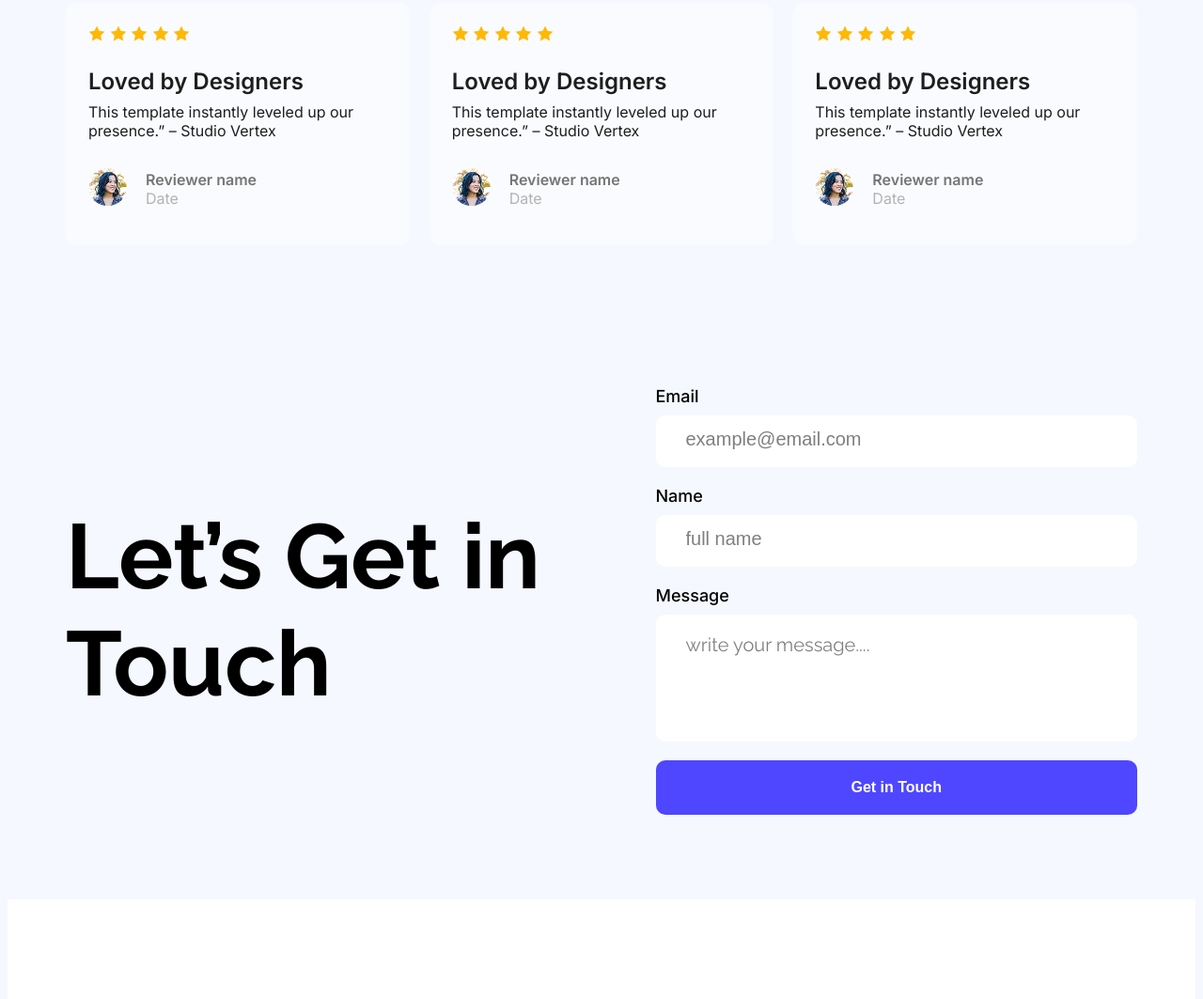
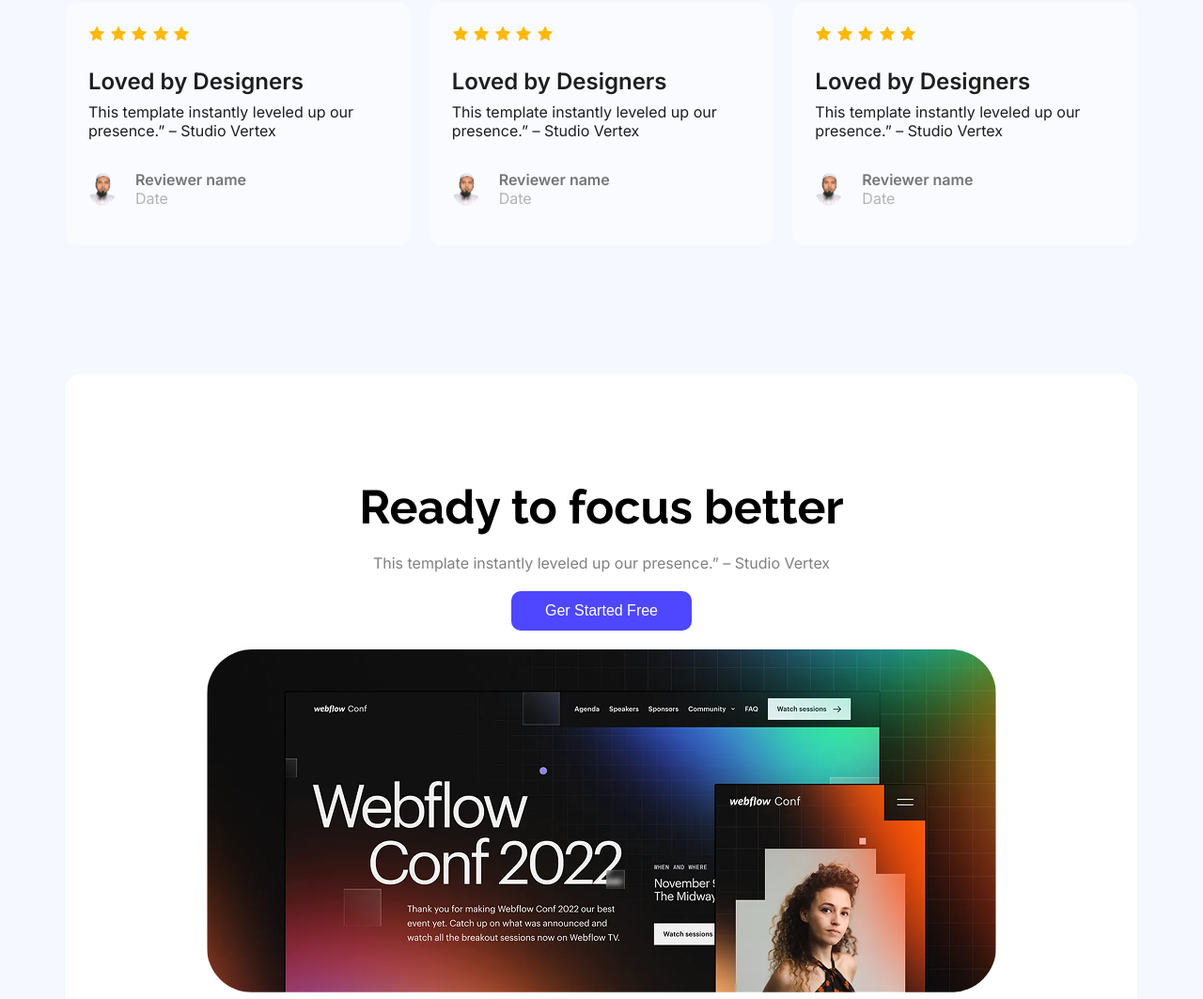
Before and after one commit to MD-ELIUS/ph-assignment-01, a plain HTML site: page index.html in a window 1280 px wide. Shown: the part 1980-3043 px from the top of the page at 94% size. Drawn offline with Linux system fonts and the light colour scheme.

Commit message:
focus section added

```diff
--- a/index.html
+++ b/index.html
@@ -61,7 +61,7 @@
                 </div>
          </section>
 
-         <!-- Feedback Section -->
+        <!-- Feedback Section -->
           <section class="feedback-section container">
             <h2 class="feedback-title raleway-normal">What our users say</h2>
             <div class="feedback-review-container inter-normal">
@@ -76,7 +76,7 @@
                     <h3 class="review-title">Loved by Designers</h3>
                     <p class="review-subtitle">This template instantly leveled up our presence.” – Studio Vertex</p>
                     <div class="reviewer">
-                      <div> <img src="images/avatar.png" alt=""></div>
+                      <div> <img src="images/elius.png" alt=""></div>
                        <div class="reviwer-details">
                         <p class="reviewer-name">Reviewer name</p>
                         <p class="reviewer-date">Date</p>
@@ -95,7 +95,7 @@
                     <h3 class="review-title">Loved by Designers</h3>
                     <p class="review-subtitle">This template instantly leveled up our presence.” – Studio Vertex</p>
                     <div class="reviewer">
-                        <div> <img src="images/avatar.png" alt=""></div>
+                        <div> <img src="images/elius.png" alt=""></div>
                        <div class="reviewer-details">
                         <p class="reviewer-name">Reviewer name</p>
                         <p class="reviewer-date">Date</p>
@@ -114,7 +114,7 @@
                     <h3 class="review-title">Loved by Designers</h3>
                     <p class="review-subtitle">This template instantly leveled up our presence.” – Studio Vertex</p>
                     <div class="reviewer">
-                      <div> <img src="images/avatar.png" alt=""></div>
+                      <div> <img src="images/elius.png" alt=""></div>
                        <div class="reviewer-details">
                         <p class="reviewer-name">Reviewer name</p>
                         <p class="reviewer-date">Date</p>
@@ -123,6 +123,14 @@
                 </div>
             </div>
           </section>
+
+        <!-- Focus Section -->
+         <section class="focus-section container raleway-normal">
+            <h2 class="focus-title">Ready to focus better</h2>
+            <p class="focus-subtitle inter-normal">This template instantly leveled up our presence.” – Studio Vertex</p>
+            <button class="focus-btn"><a href="#">Ger Started Free</a></button>
+            <div class="focus-img"><img src="images/wc-big.png" alt=""></div>
+         </section>
 
         <!-- Touch Section -->
          <section class="touch-section container">
--- a/style.css
+++ b/style.css
@@ -267,6 +267,53 @@ header {
     font-size: 16px;
 }
 
+
+/* Focus Styles  */
+
+.focus-section {
+    background-color: #FFFFFF;
+    text-align: center;
+    padding: 70px 0px;
+    border: none;
+    border-radius: 16px;
+    margin-top: 137px;
+}
+
+.focus-title {
+    font-weight: bold;
+    font-size: 50px;
+    color: #000000;
+    margin-bottom: 20px;
+}
+
+.focus-subtitle {
+    font-size: 16px;
+    color: rgba(0, 0, 0, 0.5);
+    margin-top: 0px;
+    margin-bottom: 20px;
+}
+
+.focus-btn {
+    padding: 12px 36px;
+    border: none;
+    border-radius: 10px;
+    background-color: #4E47FF;
+    margin-bottom: 20px;
+}
+
+.focus-btn a {
+    text-decoration: none;
+    color: #FFFFFF;
+    font-weight: 500;
+    font-size: 16px;
+}
+
+.focus-img img {
+    border: none;
+    border-radius: 48px;
+}
+
+
 /* Touch Styles */
 
 .touch-section {
```
Also changed, not shown: images/elius.png (added).
